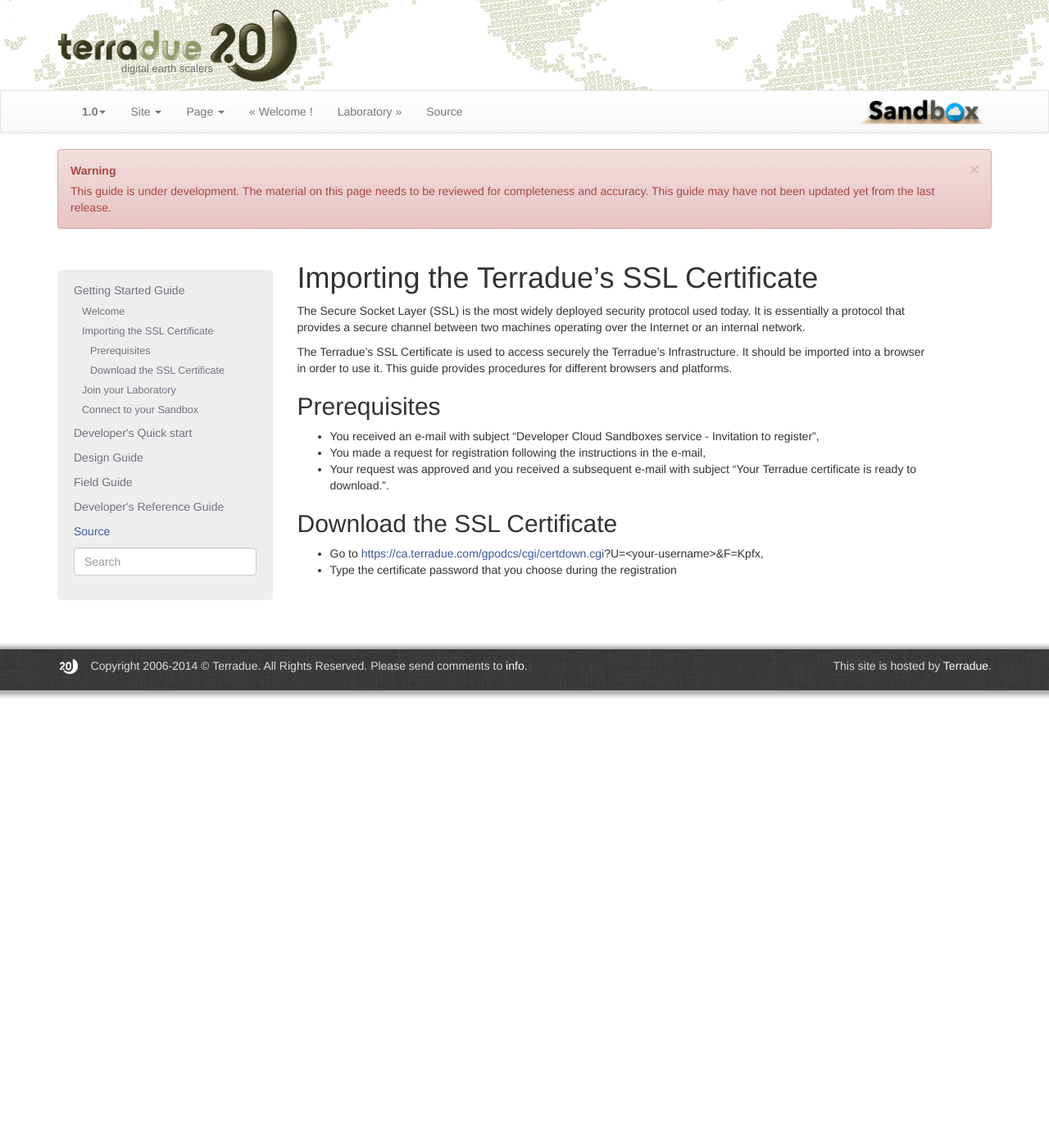
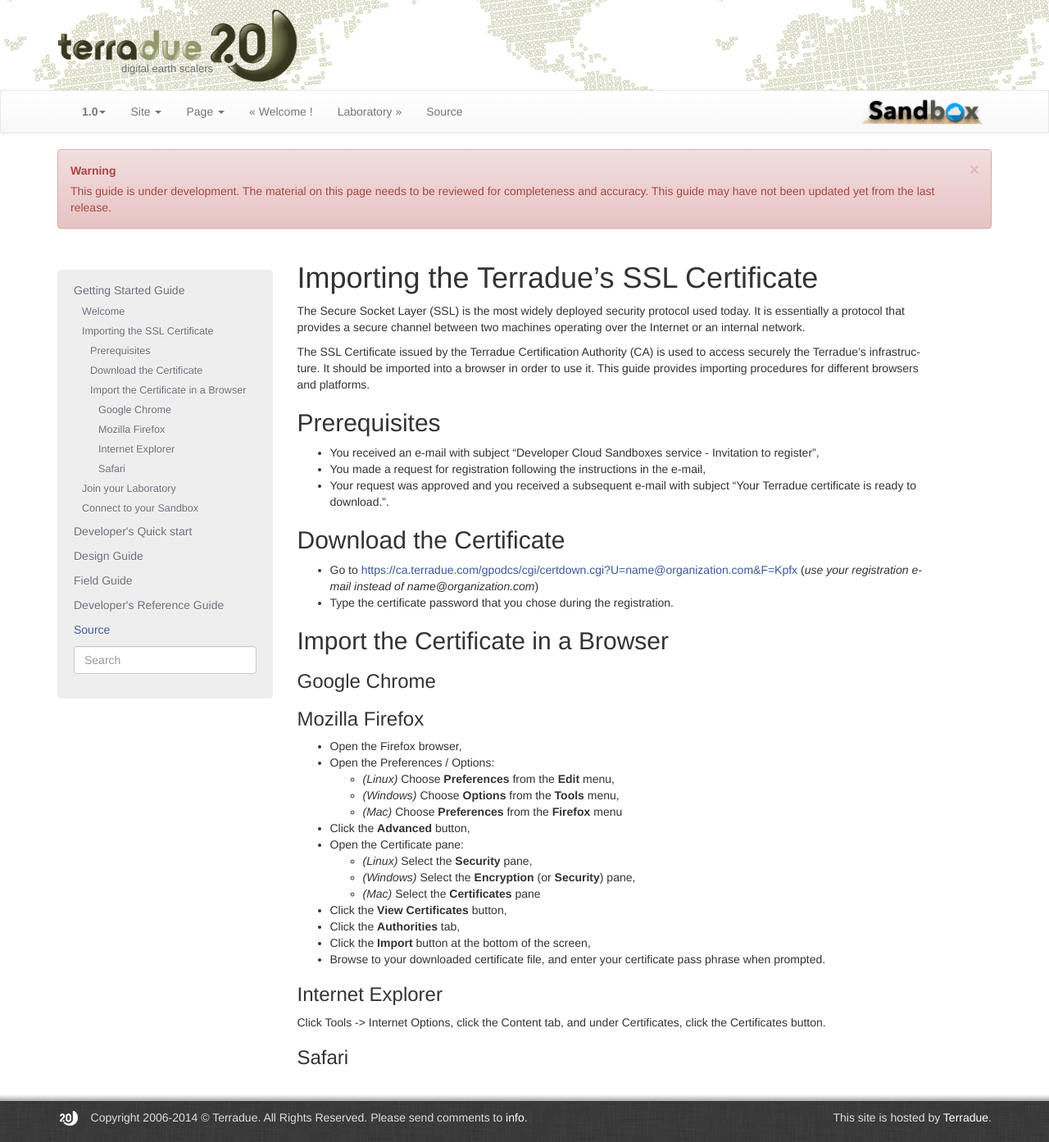
Before and after one commit to Terradue/doc-developer-sandbox, a Sphinx documentation site: the page built from source/start/certificate.rst, in a window 1280 px wide. Shown: the whole page at 82% size. Built offline with Sphinx 7.4.7, drawn with Linux system fonts in a browser that asks for light colours; pages that are not in the unit, such as notebooks, are missing from menus; before the commit the page ends 900 px from its top, so only the background shows below that.

Commit message:
Update certificate.rst
Added importing procedure on Firefox

```diff
--- a/source/start/certificate.rst
+++ b/source/start/certificate.rst
@@ -3,7 +3,7 @@
 
 The Secure Socket Layer (SSL) is the most widely deployed security protocol used today. It is essentially a protocol that provides a secure channel between two machines operating over the Internet or an internal network.
 
-The Terradue's SSL Certificate is used to access securely the Terradue's Infrastructure. It should be imported into a browser in order to use it. This guide provides procedures for different browsers and platforms.
+The SSL Certificate issued by the Terradue Certification Authority (CA) is used to access securely the Terradue's infrastructure. It should be imported into a browser in order to use it. This guide provides importing procedures for different browsers and platforms.
 
 Prerequisites
 -------------
@@ -12,8 +12,51 @@
 - You made a request for registration following the instructions in the e-mail,
 - Your request was approved and you received a subsequent e-mail with subject "Your Terradue certificate is ready to download.".
 
-Download the SSL Certificate
-----------------------------
+Download the Certificate
+-------------------------
 
-- Go to https://ca.terradue.com/gpodcs/cgi/certdown.cgi?U=<your-username>&F=Kpfx,
-- Type the certificate password that you choose during the registration
+- Go to https://ca.terradue.com/gpodcs/cgi/certdown.cgi?U=name@organization.com&F=Kpfx (*use your registration e-mail instead of name@organization.com*)
+- Type the certificate password that you chose during the registration.
+
+Import the Certificate in a Browser
+-----------------------------------
+
+Google Chrome
+^^^^^^^^^^^^^
+
+
+
+Mozilla Firefox
+^^^^^^^^^^^^^^^
+
+- Open the Firefox browser,
+
+- Open the Preferences / Options:
+
+  - *(Linux)* Choose **Preferences** from the **Edit** menu,
+  - *(Windows)* Choose **Options** from the **Tools** menu,
+  - *(Mac)* Choose **Preferences** from the **Firefox** menu
+
+- Click the **Advanced** button,
+
+- Open the Certificate pane:
+
+  - *(Linux)* Select the **Security** pane,
+  - *(Windows)* Select the **Encryption** (or **Security**) pane,
+  - *(Mac)* Select the **Certificates** pane
+
+- Click the **View Certificates** button,
+
+- Click the **Authorities** tab,
+
+- Click the **Import** button at the bottom of the screen,
+
+- Browse to your downloaded certificate file, and enter your certificate pass phrase when prompted.
+
+Internet Explorer
+^^^^^^^^^^^^^^^^^
+
+Click Tools -> Internet Options, click the Content tab, and under Certificates, click the Certificates button.
+
+Safari
+^^^^^^
```
